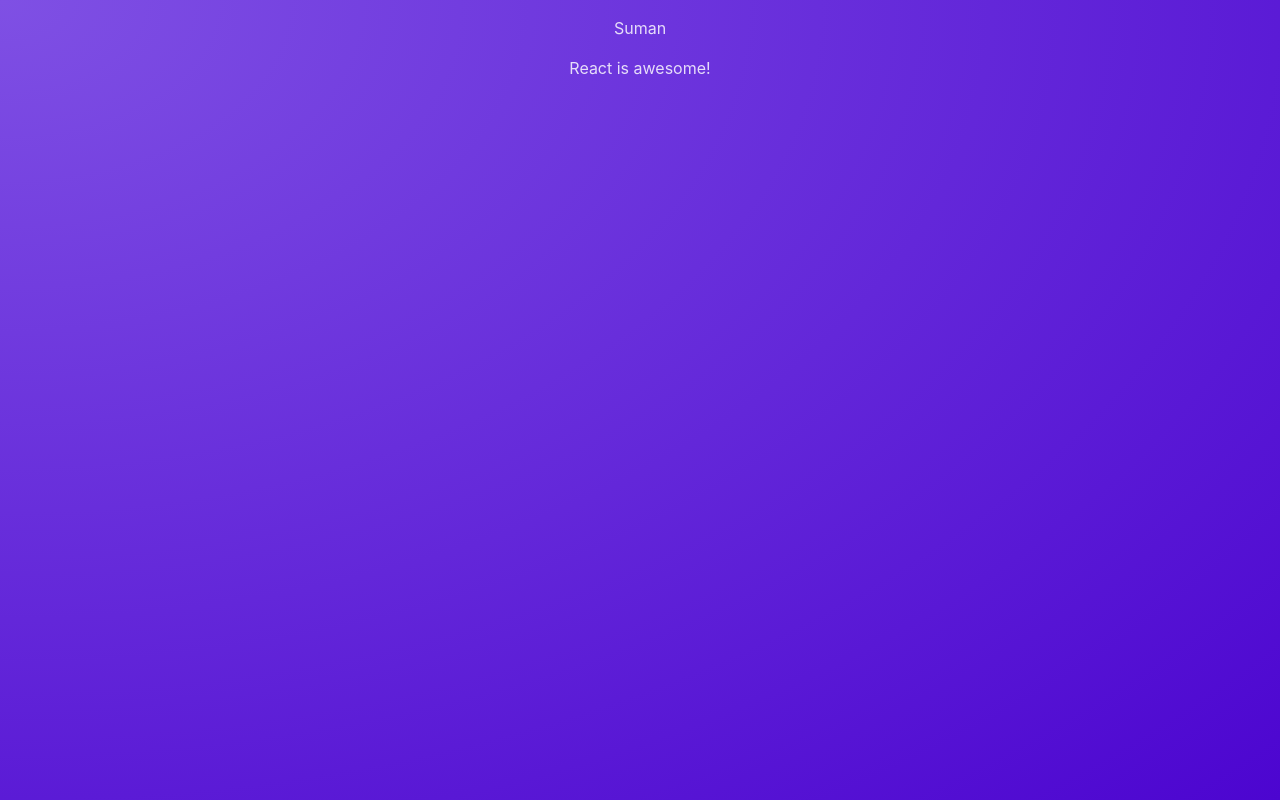
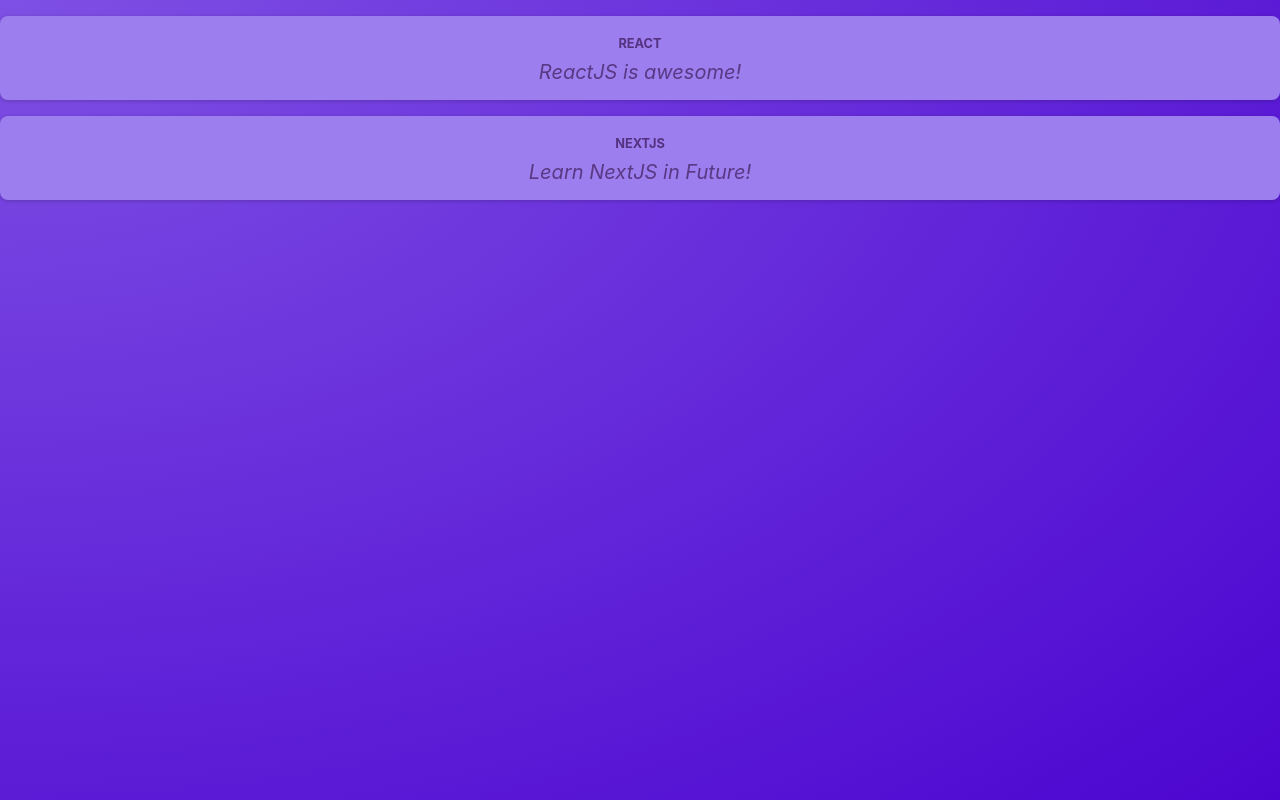
Before and after one commit to Kunwar-Suman/SampleReact, a React (Vite) app: page / in a window 1280 px wide. Built offline with nearby package versions, Linux system fonts and the light colour scheme.

Commit message:
added some basic css to Post Component

```diff
--- a/src/App.jsx
+++ b/src/App.jsx
@@ -1,7 +1,10 @@
 import Post from "./components/Post";
 
 function App() {
-  return <Post />;
+  return <main>
+    <Post author="React" body="ReactJS is awesome!" />
+    <Post author="NextJS" body="Learn NextJS in Future!" />
+  </main>;
 }
 
 export default App;
--- a/src/components/Post.jsx
+++ b/src/components/Post.jsx
@@ -1,8 +1,10 @@
-function Post() {
+import classes from'./Post.module.css';
+
+function Post(props) {
   return (
-    <div>
-      <p>Suman</p>
-      <p>React is awesome!</p>
+    <div className={classes.post}>
+      <p className={classes.author}>{props.author}</p>
+      <p className={classes.text}>{props.body}</p>
     </div>
   );
 }
--- /dev/null
+++ b/src/components/Post.module.css
@@ -0,0 +1,35 @@
+.post {
+    margin: 1rem 0;
+    padding: 1rem;
+    background-color: #9c7eee;
+    border-radius: 8px;
+    box-shadow: 0 1px 4px rgba(0, 0, 0, 0.2);
+    animation: animate-in 1s ease-out forwards;
+  }
+
+  .author {
+    font-size: 0.8rem;
+    font-weight: bold;
+    color: #543280;
+    margin: 0;
+    text-transform: uppercase;
+  }
+
+  .text {
+    white-space: pre-wrap;
+    font-size: 1.25rem;
+    margin: 0.25rem 0 0 0;
+    color: #593884;
+    font-style: italic;
+  }
+
+  @keyframes animate-in {
+    from {
+      opacity: 0;
+      transform: translateY(1rem);
+    }
+    to {
+      opacity: 1;
+      transform: translateY(0);
+    }
+  }
```
